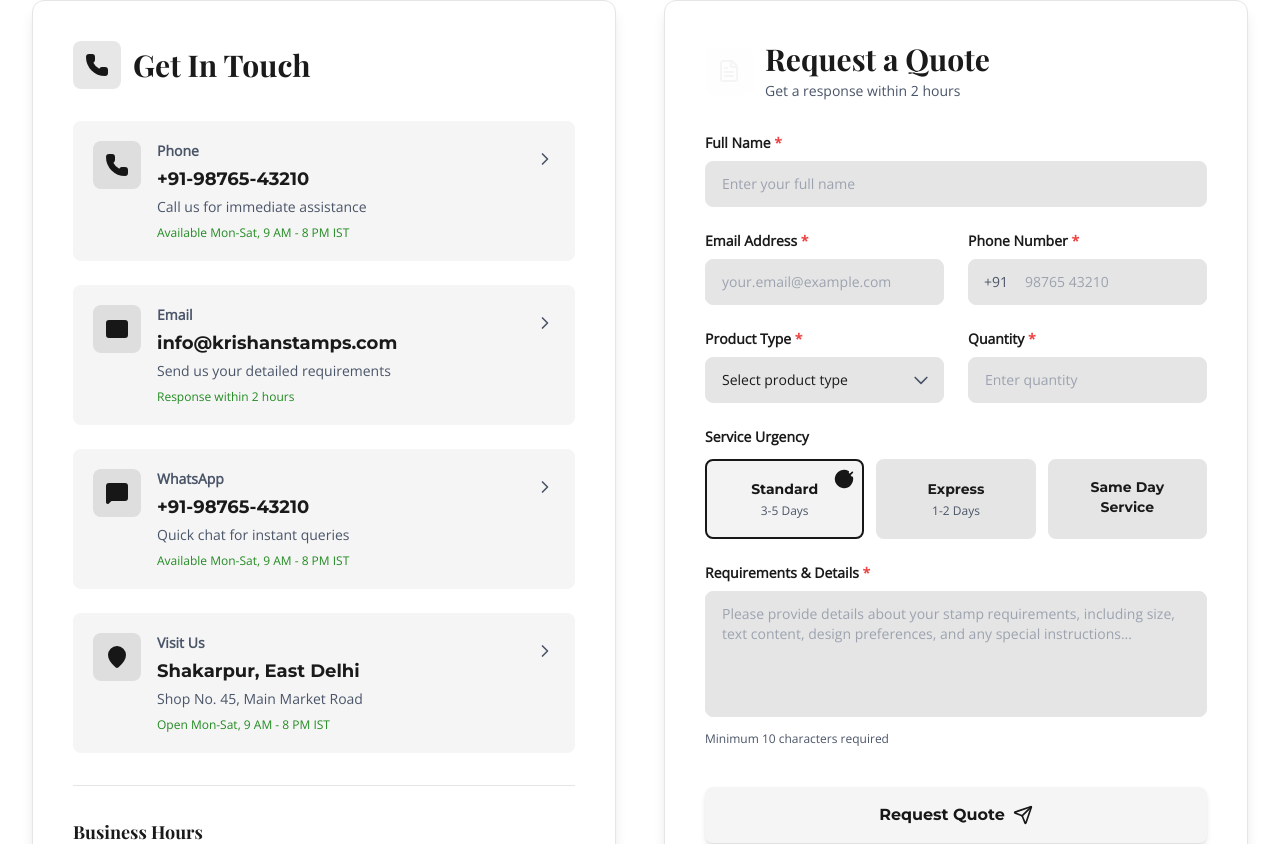
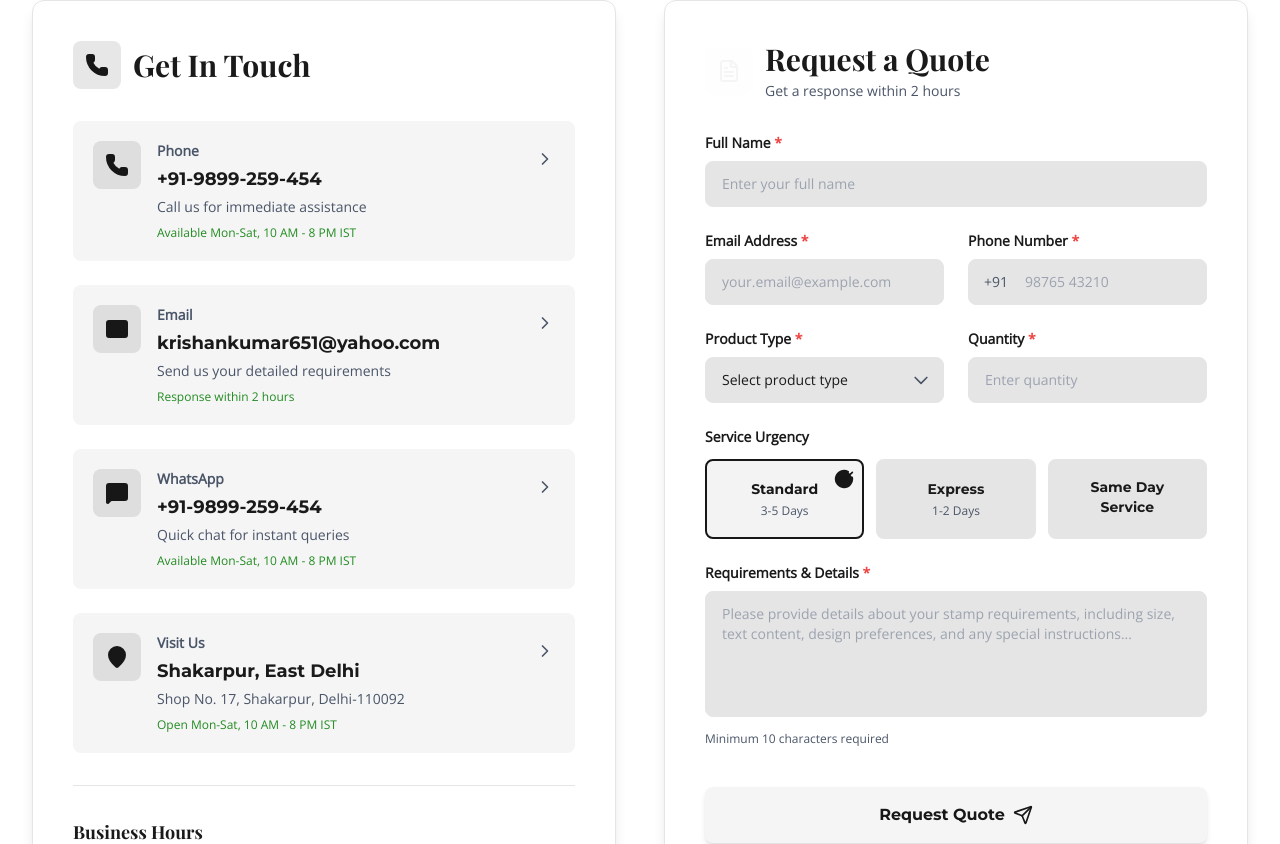
Before and after one commit to dariogeorge21/krishan-stamps, a Next.js app: page /contact in a window 1280 px wide. Shown: the part 796-1640 px from the top of the page. Built offline with nearby package versions, Linux system fonts and the light colour scheme.

Commit message:
feat: Update contact information and payment method icons in ContactInteractive component

```diff
--- a/app/contact/components/ContactInteractive.tsx
+++ b/app/contact/components/ContactInteractive.tsx
@@ -9,7 +9,7 @@ import QuoteRequestForm from './QuoteRequestForm';
 import PaymentMethods from './PaymentMethods';
 import FAQSection from './FAQSection';
 import Footer from '@/components/Footer';
-import FloatingContactButtons from './FloatingContactButtons';
+import FloatingContactButtons from '../../../components/FloatingContactButtons';
 
 interface ContactMethod {
   icon: React.ComponentType<{ size: number; className: string }>;
@@ -37,53 +37,53 @@ export default function ContactInteractive() {
   {
     icon: Phone,
     label: 'Phone',
-    value: '+91-98765-43210',
-    href: 'tel:+919876543210',
+    value: '+91-9899-259-454',
+    href: 'tel:+919899259454',
     description: 'Call us for immediate assistance',
-    available: 'Available Mon-Sat, 9 AM - 8 PM IST'
+    available: 'Available Mon-Sat, 10 AM - 8 PM IST'
   },
   {
     icon: Mail,
     label: 'Email',
-    value: 'info@krishanstamps.com',
-    href: 'mailto:info@krishanstamps.com',
+    value: 'krishankumar651@yahoo.com',
+    href: 'mailto:krishankumar651@yahoo.com',
     description: 'Send us your detailed requirements',
     available: 'Response within 2 hours'
   },
   {
     icon: MessageSquare,
     label: 'WhatsApp',
-    value: '+91-98765-43210',
-    href: 'https://wa.me/919876543210',
+    value: '+91-9899-259-454',
+    href: 'https://wa.me/919899259454',
     description: 'Quick chat for instant queries',
-    available: 'Available Mon-Sat, 9 AM - 8 PM IST'
+    available: 'Available Mon-Sat, 10 AM - 8 PM IST'
   },
   {
     icon: MapPin,
     label: 'Visit Us',
     value: 'Shakarpur, East Delhi',
-    href: 'https://www.google.com/maps/dir/?api=1&destination=28.6517,77.2865',
-    description: 'Shop No. 45, Main Market Road',
-    available: 'Open Mon-Sat, 9 AM - 8 PM IST'
+    href: 'https://maps.app.goo.gl/MFUYcYnLjm1D72tj9',
+    description: 'Shop No. 17, Shakarpur, Delhi-110092',
+    available: 'Open Mon-Sat, 10 AM - 8 PM IST'
   }];
 
 
   const paymentMethods: PaymentMethod[] = [
   {
     name: 'Cash',
-    icon: "https://img.rocket.new/generatedImages/rocket_gen_img_1f5b39561-1765263582381.png",
+    icon: "https://akm-img-a-in.tosshub.com/indiatoday/images/story/202405/recent-data-shows-551-rise-in-average-monthly-atm-cash-withdrawals-in-fy2024-015457953-3x4.jpg?VersionId=xVbKhLntinwbAeo8vBj77iSnZSN1ViXa",
     alt: 'Stack of Indian rupee currency notes on wooden surface',
     description: 'On Delivery'
   },
   {
     name: 'UPI',
-    icon: "https://img.rocket.new/generatedImages/rocket_gen_img_169e95c18-1765108881198.png",
+    icon: "https://etimg.etb2bimg.com/photo/72812716.cms",
     alt: 'Smartphone displaying UPI payment interface with QR code',
     description: 'Instant'
   },
   {
     name: 'Cards',
-    icon: "https://images.unsplash.com/photo-1621524239965-e56030a5379e",
+    icon: "https://wpblogassets.paytm.com/paytmblog/uploads/2022/01/row200_ATM_What-are-the-Types-of-ATM-Cards-800x500.png",
     alt: 'Credit and debit cards arranged on blue background',
     description: 'All Major'
   },
@@ -95,19 +95,19 @@ export default function ContactInteractive() {
   },
   {
     name: 'Paytm',
-    icon: "https://img.rocket.new/generatedImages/rocket_gen_img_177d031cd-1765552528277.png",
+    icon: "https://is1-ssl.mzstatic.com/image/thumb/Purple211/v4/9a/a6/de/9aa6decf-b3f9-cfc5-1380-419b04ab45c4/AppIcon-0-0-1x_U007ephone-0-1-0-85-220.png/1200x630wa.png",
     alt: 'Mobile phone displaying Paytm digital wallet app',
     description: 'Wallet'
   },
   {
     name: 'Google Pay',
-    icon: "https://img.rocket.new/generatedImages/rocket_gen_img_1dc985682-1764635352004.png",
+    icon: "https://play-lh.googleusercontent.com/HArtbyi53u0jnqhnnxkQnMx9dHOERNcprZyKnInd2nrfM7Wd9ivMNTiz7IJP6-mSpwk",
     alt: 'Smartphone showing Google Pay payment confirmation screen',
     description: 'Quick Pay'
   },
   {
     name: 'PhonePe',
-    icon: "https://img.rocket.new/generatedImages/rocket_gen_img_130bf8169-1765591642341.png",
+    icon: "https://media.licdn.com/dms/image/v2/D560BAQHLOrShxWW33g/company-logo_200_200/company-logo_200_200/0/1732870614932/phonepe_internet_logo?e=2147483647&v=beta&t=ADpboFA5Osbqra1iZzn343_VA2mUGAblUQe2-gejglo",
     alt: 'Mobile device with PhonePe app open showing transaction history',
     description: 'Easy'
   },
@@ -122,11 +122,11 @@ export default function ContactInteractive() {
   const faqs: FAQ[] = [
   {
     question: 'What is your typical turnaround time for custom stamps?',
-    answer: 'Standard orders are completed within 3-5 business days. We offer express service (1-2 days) and same-day service for urgent requirements. Same-day service is available for orders placed before 12 PM and depends on design complexity.'
+    answer: 'Standard orders are completed within 2-3 business days. We offer express service (1-2 days) and same-day service for urgent requirements. Same-day service is available for orders placed before 12 PM and depends on design complexity.'
   },
   {
     question: 'Do you offer same-day stamp making service?',
-    answer: 'Yes! We provide same-day service for most standard stamp designs. Orders must be placed before 12 PM, and the design should not be overly complex. Additional charges apply for same-day service. Please call us at +91-98765-43210 to confirm availability.'
+    answer: 'Yes! We provide same-day service for most standard stamp designs. Orders are completed within 2-3 hours, and the design should not be overly complex. Additional charges apply for same-day service. Please call us at +91-98992-59454 to confirm availability.'
   },
   {
     question: 'What information do I need to provide for a custom stamp?',
@@ -138,7 +138,7 @@ export default function ContactInteractive() {
   },
   {
     question: 'What payment methods do you accept?',
-    answer: 'We accept all major payment methods including cash, UPI (Google Pay, PhonePe, Paytm), credit/debit cards, net banking, and NEFT/RTGS transfers. For custom orders, we typically require 50% advance payment, with the balance due on delivery or completion.'
+    answer: 'We accept all major payment methods including cash, UPI (Google Pay, PhonePe, Paytm), credit/debit cards, net banking, and NEFT/RTGS transfers. For custom orders, we typically require advance payment, with the balance due on delivery or completion.'
   },
   {
     question: 'Do you deliver stamps, or do I need to pick them up?',
@@ -146,7 +146,7 @@ export default function ContactInteractive() {
   },
   {
     question: 'What is your minimum order quantity?',
-    answer: 'We accept orders starting from a single stamp. There is no minimum order quantity. However, for bulk orders (10+ stamps), we offer special discounted pricing. Contact us for a custom quote on bulk orders.'
+    answer: 'We accept orders starting from a single stamp. There is no minimum order quantity. However, for bulk orders (10+ stamps), we need time to plan and execute the production process. Contact us for a custom quote on bulk orders.'
   },
   {
     question: 'Can you replicate an existing stamp design?',
@@ -181,7 +181,7 @@ export default function ContactInteractive() {
             </div>
           </div>
 
-          <div className="bg-gradient-to-br from-primary via-primary/95 to-secondary rounded-2xl p-8 lg:p-12 text-center shadow-xl">
+          <div className="bg-gradient-to-br from-primary via-primary/95 to-slate-500 rounded-2xl p-8 lg:p-12 text-center shadow-xl">
             <div className="max-w-3xl mx-auto">
               <h2 className="font-headline text-3xl lg:text-4xl font-bold text-primary-foreground mb-4">
                 Ready to Make Your Mark?
@@ -191,7 +191,7 @@ export default function ContactInteractive() {
               </p>
               <div className="flex flex-wrap items-center justify-center gap-4">
                 <a
-                  href="tel:+919876543210"
+                  href="tel:+919899259454"
                   className="inline-flex items-center space-x-2 px-8 py-4 bg-accent text-accent-foreground font-cta font-bold text-base rounded-lg shadow-md hover:bg-accent/90 hover:shadow-lg hover:-translate-y-0.5 transition-all duration-300">
 
                   <svg className="w-5 h-5" fill="none" viewBox="0 0 24 24" stroke="currentColor">
@@ -200,7 +200,7 @@ export default function ContactInteractive() {
                   <span>Call Now</span>
                 </a>
                 <a
-                  href="https://wa.me/919876543210"
+                  href="https://wa.me/919899259454?text=I'm%20interested%20in%20your%20stamp%20services"
                   target="_blank"
                   rel="noopener noreferrer"
                   className="inline-flex items-center space-x-2 px-8 py-4 bg-[#25D366] text-white font-cta font-bold text-base rounded-lg shadow-md hover:bg-[#20BD5A] hover:shadow-lg hover:-translate-y-0.5 transition-all duration-300">
--- a/next.config.ts
+++ b/next.config.ts
@@ -55,7 +55,31 @@ const nextConfig: NextConfig = {
       {
         protocol: 'https',
         hostname: 'images.jdmagicbox.com',
-      }
+      },
+      {
+        protocol: 'https',
+        hostname: 'play-lh.googleusercontent.com',
+      },
+      {
+        protocol: 'https',
+        hostname: 'media.licdn.com',
+      },
+      {
+        protocol: 'https',
+        hostname: 'akm-img-a-in.tosshub.com',
+      },
+      {
+        protocol: 'https',
+        hostname: 'etimg.etb2bimg.com',
+      },
+      {
+        protocol: 'https',
+        hostname: 'is1-ssl.mzstatic.com',
+      },
+      {
+        protocol: 'https',
+        hostname: 'wpblogassets.paytm.com',
+      },
 
     ],
   },
```
